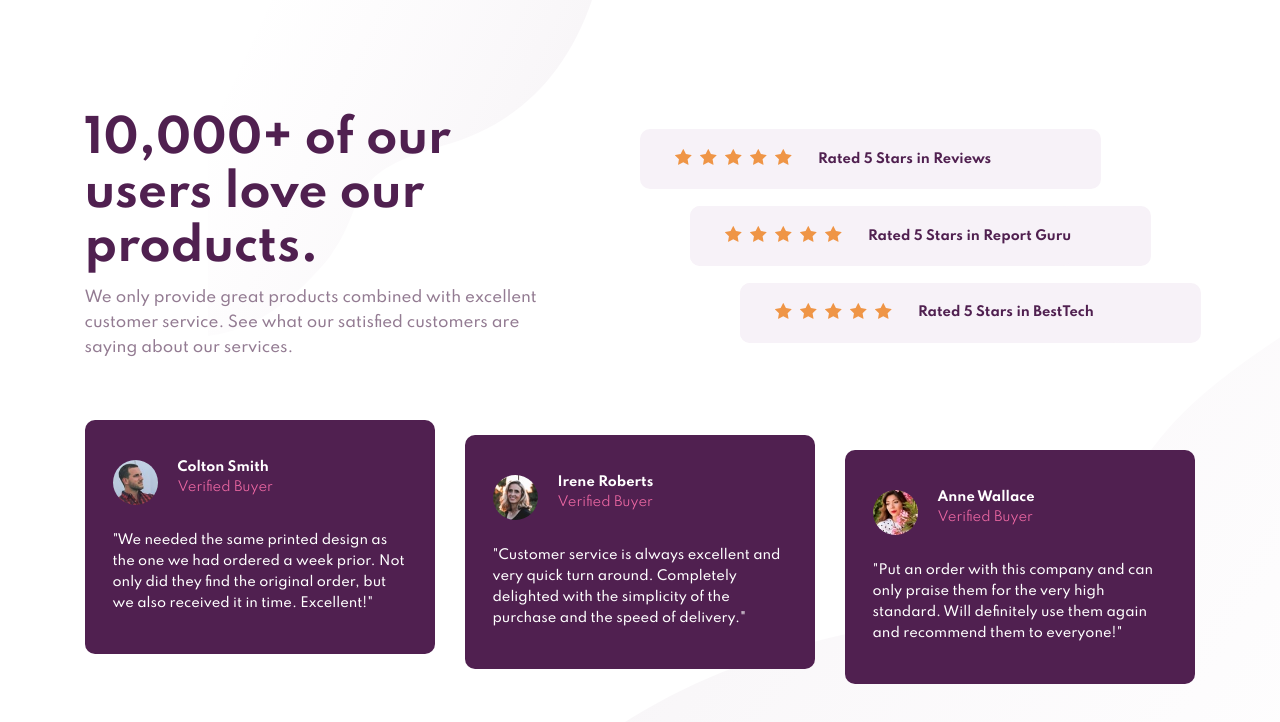
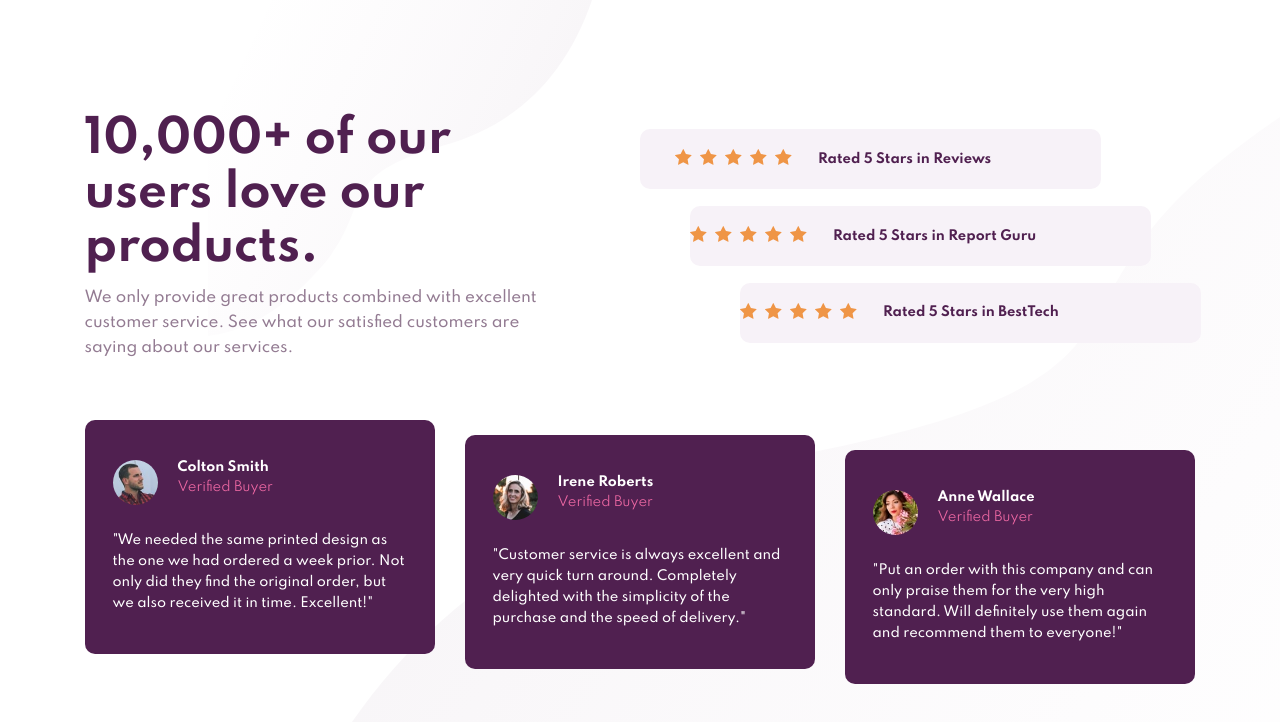
Before and after one commit to cristianung/social-proof-section, a plain HTML site: page index.html in a window 1280 px wide. Drawn offline with Linux system fonts and the light colour scheme.

Commit message:
Finished v2

```diff
--- a/css/style.css
+++ b/css/style.css
@@ -24,8 +24,8 @@ body {
   font-family: 'Spartan', sans-serif;
   background-image: url(../img/bg-pattern-top-desktop.svg), url(../img/bg-pattern-bottom-desktop.svg);
   background-repeat: no-repeat;
-  background-position: 16.28vw 0vh, 35vw 31vh;
-  background-size: 30% 42%, auto;
+  background-position: 16.28vw 0vh, 24vw;
+  background-size: 30% 42%, cover;
   padding: 5rem 3rem;
   display: flex;
   justify-content: center;
@@ -135,6 +135,8 @@ body {
     || MEDIA QUERIES
 */
 @media only screen and (max-width: 66.62em) {
+  body {
+    background-image: url(../img/bg-pattern-top-mobile.svg), url(../img/bg-pattern-bottom-mobile.svg); }
   .rating {
     flex-direction: column;
     text-align: center; }
--- a/index.html
+++ b/index.html
@@ -34,7 +34,6 @@
                     <p class="rating__stars-detail">Rated 5 Stars in Reviews</p>
                 </div>
                 <div class="rating__stars--feature rating__stars--feature-2">
-                    <div class="rating__stars--feature">
                     <i class="rating__stars-icon"></i>
                     <i class="rating__stars-icon"></i>
                     <i class="rating__stars-icon"></i>
@@ -42,16 +41,13 @@
                     <i class="rating__stars-icon"></i>
                     <p class="rating__stars-detail">Rated 5 Stars in Report Guru</p>
                 </div>
-                </div>
                 <div class="rating__stars--feature rating__stars--feature-3">
-                    <div class="rating__stars--feature">
                     <i class="rating__stars-icon"></i>
                     <i class="rating__stars-icon"></i>
                     <i class="rating__stars-icon"></i>
                     <i class="rating__stars-icon"></i>
                     <i class="rating__stars-icon"></i>
                     <p class="rating__stars-detail">Rated 5 Stars in BestTech</p>
-                    </div>
                 </div>
             </div>
         </div>
--- a/sass/_base.scss
+++ b/sass/_base.scss
@@ -31,8 +31,8 @@ body {
     font-family: 'Spartan', sans-serif;
     background-image: url(../img/bg-pattern-top-desktop.svg), url(../img/bg-pattern-bottom-desktop.svg);
     background-repeat: no-repeat;
-    background-position: 16.28vw 0vh, 35vw 31vh;
-    background-size: 30% 42%, auto;
+    background-position: 16.28vw 0vh, 24vw;
+    background-size: 30% 42%, cover;
     padding: 5rem 3rem;
     display: flex;
     justify-content: center;
--- a/sass/_components.scss
+++ b/sass/_components.scss
@@ -139,6 +139,11 @@
 */
 
 @media only screen and (max-width: $bp-large) {
+
+    body {
+        background-image: url(../img/bg-pattern-top-mobile.svg), url(../img/bg-pattern-bottom-mobile.svg);
+    }
+
     .rating {
         flex-direction: column;
         text-align: center;
```
Also changed, not shown: 1 other file. Lines whose indentation alone changed are shown as unchanged.
